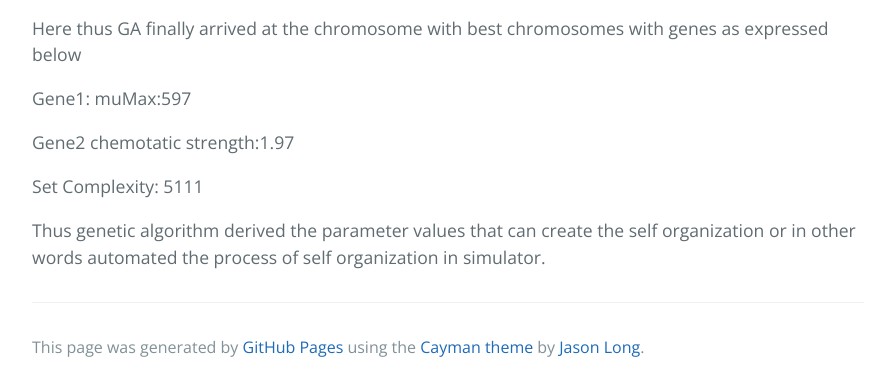
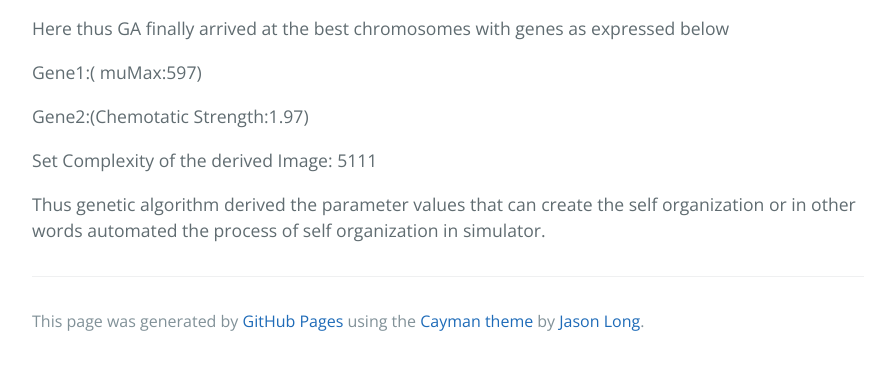
Before and after one commit to Honeyvarghese/honeyvarghese.github.io, a plain HTML site: page index.html in a window 1280 px wide. Shown: the part 9418-9809 px from the top of the page, without its empty margins (192-1087 px from the left). After the commit the page ends 9783 px from the top, so only its background shows below. Drawn offline with nearby package versions, Linux system fonts and the light colour scheme.

Commit message:
Replace master branch with page content via GitHub

```diff
--- a/index.html
+++ b/index.html
@@ -156,13 +156,13 @@ ie Image named 5111(234,1.9) implies images have Set Complexity=5111 and the par
 
 <p><img src="https://cloud.githubusercontent.com/assets/15885993/11825197/e070d320-a33a-11e5-8643-3829c3c3f107.png" alt=""></p>
 
-<p>Here thus GA finally arrived at the chromosome with best chromosomes with genes as expressed below</p>
+<p>Here thus GA finally arrived at the best chromosomes with genes as expressed below</p>
 
-<p>Gene1: muMax:597</p>
+<p>Gene1:( muMax:597)</p>
 
-<p>Gene2 chemotatic strength:1.97</p>
+<p>Gene2:(Chemotatic Strength:1.97)</p>
 
-<p>Set Complexity: 5111</p>
+<p>Set Complexity of the derived Image: 5111</p>
 
 <p>Thus genetic algorithm derived the parameter values that can create the self organization or in other words automated the process of self organization in simulator. </p>
 
```
Also changed, not shown: params.json (+1 -1 lines).
